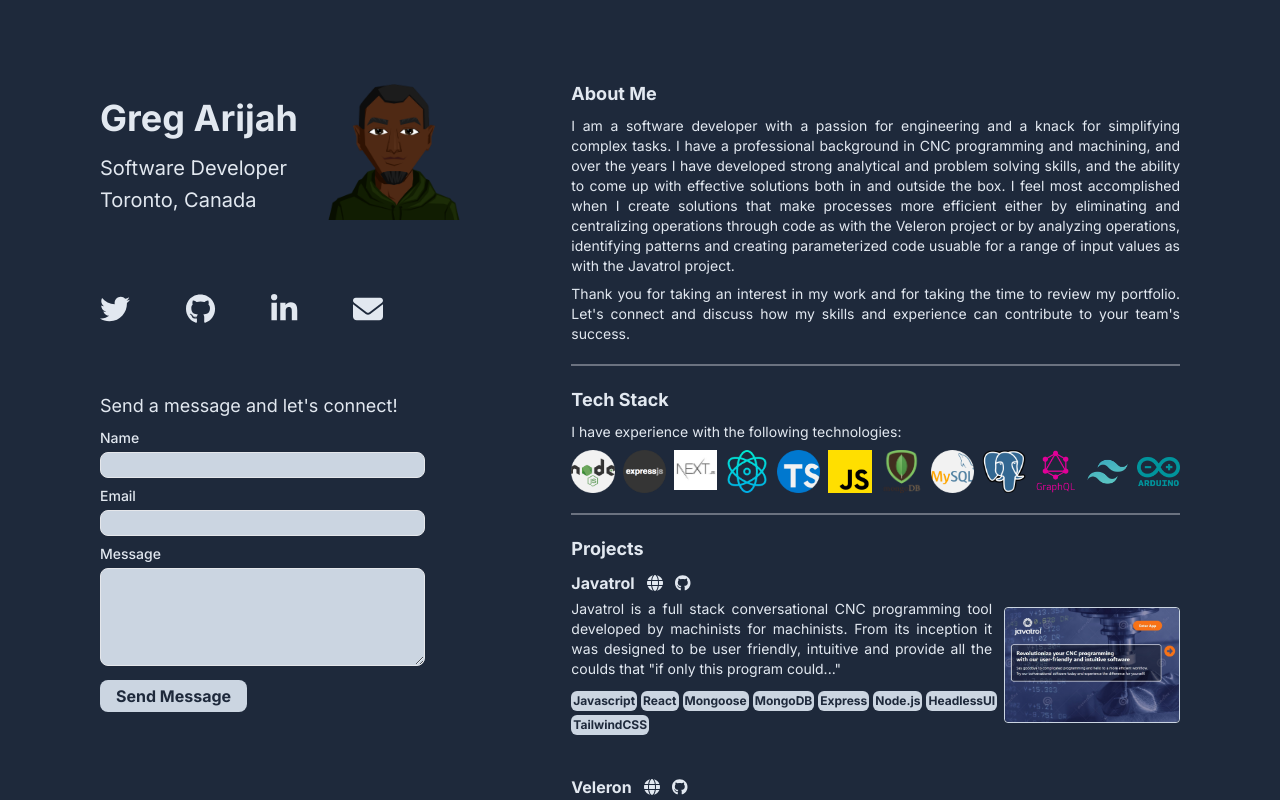
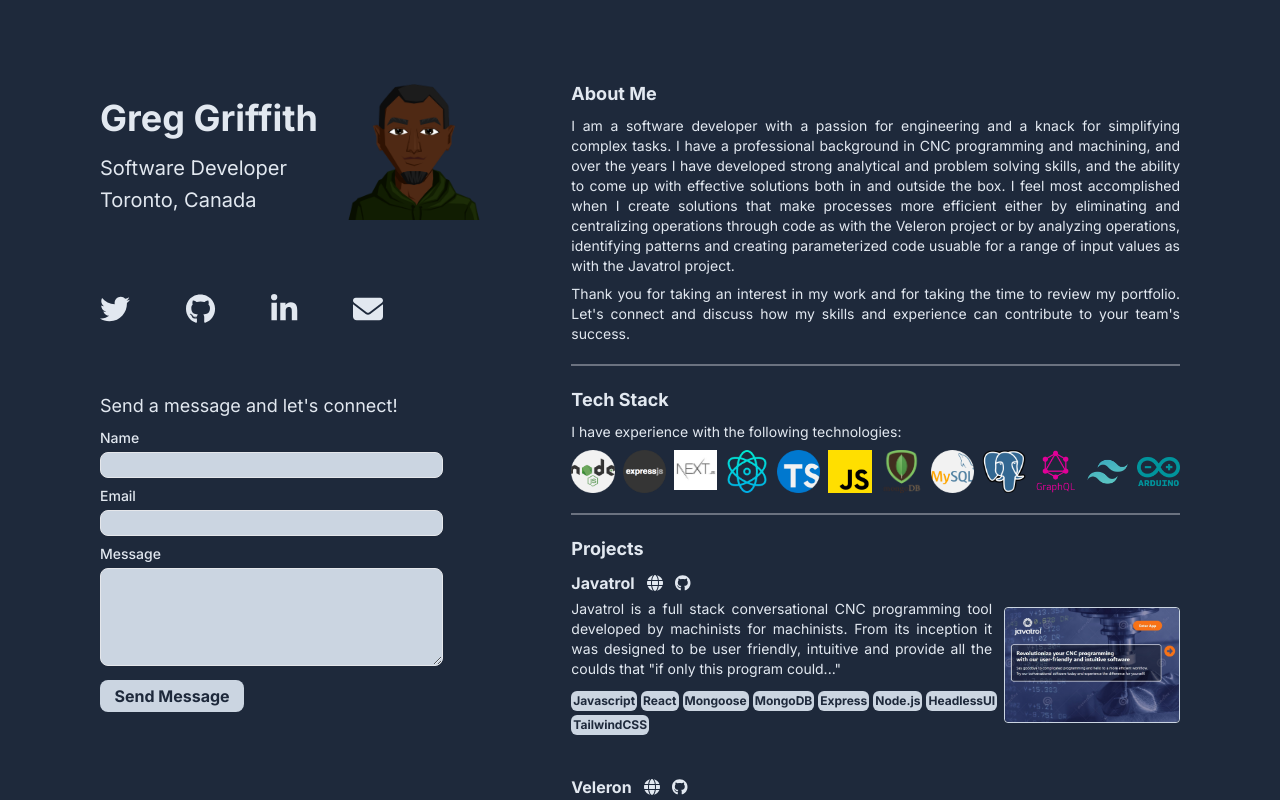
Before and after one commit to gregArijah/portfolio, a Next.js app: page / in a window 1280 px wide. Shown: the top 800 px of the page. Built offline with nearby package versions, Linux system fonts and the light colour scheme.

Commit message:
added loading state to contact form button

```diff
--- a/app/components/ContactForm.tsx
+++ b/app/components/ContactForm.tsx
@@ -1,8 +1,14 @@
-'use client'
 
 import React, { useState } from 'react';
+import { SubmitButton } from '../ui_components/submit-button';
+
 
 //const sendEmail = async ({ name, email, message }:any) => {
+
+
+export default function ContactForm() {
+  const [buttonStatus, setButtonStatus] = useState('Send Message')
+
   const sendEmail = async (formData:any) => {
     try{
           const res = await fetch('/api/contactForm', {
@@ -16,11 +22,8 @@ const sendEmail = async (formData:any) => {
       } catch(err){
           throw err
     }
+  };
 
-
-}
-
-export default function ContactForm() {
   const [formData, setFormData] = useState({
     name: '',
     email: '',
@@ -28,7 +31,7 @@ export default function ContactForm() {
   });
 
   const handleSubmit = async(e:any) => {
-    e.preventDefault();
+   //e.preventDefault();
     // check if form has been filled out
     if(!formData.name || !formData.email || !formData.message){
         alert('Please fill out all fields');
@@ -42,13 +45,35 @@ export default function ContactForm() {
         email: '',
         message: '',
       });
-      alert('Message sent successfully')
+
       window.scrollTo({ top: 0, behavior: 'smooth' });
     }catch(err){
       throw err
     }
+    alert('Message sent successfully')
+  };
+  // const handleSubmit = async(e:any) => {
+  //   e.preventDefault();
+  //   // check if form has been filled out
+  //   if(!formData.name || !formData.email || !formData.message){
+  //       alert('Please fill out all fields');
+  //       return;
+  //   }
+  //   // Perform form submission logic here
+  //   try{
+  //     const req = await sendEmail(formData);
+  //     setFormData({
+  //       name: '',
+  //       email: '',
+  //       message: '',
+  //     });
+  //     alert('Message sent successfully')
+  //     window.scrollTo({ top: 0, behavior: 'smooth' });
+  //   }catch(err){
+  //     throw err
+  //   }
 
-  };
+  // };
 
   const handleChange = (e:any) => {
     const { name, value } = e.target;
@@ -71,7 +96,7 @@ export default function ContactForm() {
           Send me a message and I&apos;ll reply as soon as possible.<br/>
         </p>
         <div className="">
-          <form className="space-y-2" onSubmit={handleSubmit}>
+          <form className="space-y-2"  action={handleSubmit}>
             <div>
               <label htmlFor="name" className="block text-sm font-medium">
                 Name
@@ -111,7 +136,7 @@ export default function ContactForm() {
                 className="mt-1 p-.5 w-full lg:w-11/12 border rounded-lg bg-slate-300 text-slate-800 focus:ring focus:ring-slate-300"
               ></textarea>
             </div>
-            <div>
+            {/* <div>
               <button
                 type="submit"
                 className="px-4 py-1 bg-slate-300 text-slate-800 font-bold rounded-lg hover:bg-slate-500 transition duration-300 disabled:bg-gray-400"
@@ -119,7 +144,9 @@ export default function ContactForm() {
               >
                 Send Message
               </button>
-            </div>
+
+            </div> */}
+            <SubmitButton />
           </form>
         </div>
       </div>
--- a/app/components/Header.tsx
+++ b/app/components/Header.tsx
@@ -10,7 +10,7 @@ export default function Header() {
             <div className="lg:hidden flex justify-between pl-5 pt-5" >
                 <div className="flex flex-col justify-between py-3">
                     <div className="flex flex-col justify-center">
-                        <p className="text-2xl sm:text-4xl font-bold pb-1 pt-8">Greg Arijah</p>
+                        <p className="text-2xl sm:text-4xl font-bold pb-1 pt-8">Greg Griffith</p>
                         <p className="text-md sm:text-xl">Software Developer</p>
                         <p className="text-md sm:text-xl">Toronto, Canada</p>
 
@@ -26,7 +26,7 @@ export default function Header() {
             {/* large screens */}
             <div className="hidden lg:flex justify-between pl-5 pt-5 space-x-4" >
                 <div className="flex flex-col justify-center space-y-3">
-                    <p className="text-4xl font-bold pb-1 pt-8">Greg Arijah</p>
+                    <p className="text-4xl font-bold pb-1 pt-8">Greg Griffith</p>
 
                     <div className="space-y-1">
                         <p className="text-xl">Software Developer</p>
--- a/app/layout.tsx
+++ b/app/layout.tsx
@@ -4,7 +4,7 @@ import { Inter } from 'next/font/google'
 const inter = Inter({ subsets: ['latin'] })
 
 export const metadata = {
-  title: 'Greg Arijah | Software Developer',
+  title: 'Greg Griffith | Software Developer',
   description: 'Generated by create next app',
 }
 
--- /dev/null
+++ b/app/ui_components/submit-button.tsx
@@ -0,0 +1,13 @@
+'use client'
+
+import { experimental_useFormStatus as useFormStatus } from 'react-dom'
+
+export function SubmitButton() {
+  const { pending } = useFormStatus()
+
+  return (
+    <button type="submit" disabled={pending} className="w-36 px-auto py-1 bg-slate-300 text-slate-800 font-bold rounded-lg hover:bg-slate-500 transition duration-300 disabled:bg-slate-500">
+        {pending ? 'Sending...' : 'Send Message'}
+    </button>
+  )
+}
--- a/next.config.js
+++ b/next.config.js
@@ -1,4 +1,8 @@
 /** @type {import('next').NextConfig} */
-const nextConfig = {}
+const nextConfig = {
+    experimental: {
+      serverActions: true,
+    },
+  }
 
 module.exports = nextConfig
```
Also changed, not shown: package.json (+4 -4 lines). Lines whose indentation alone changed are shown as unchanged.
